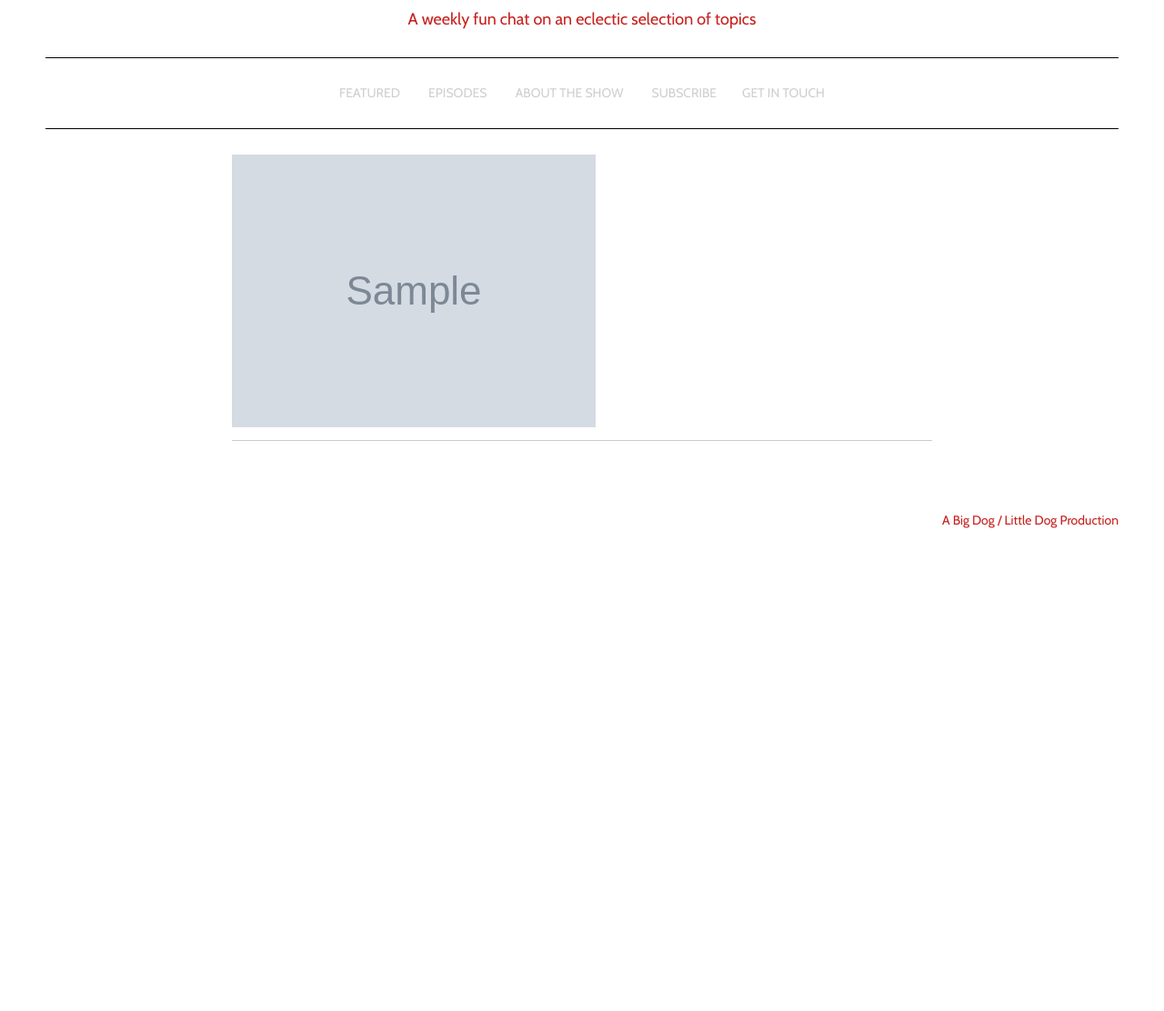
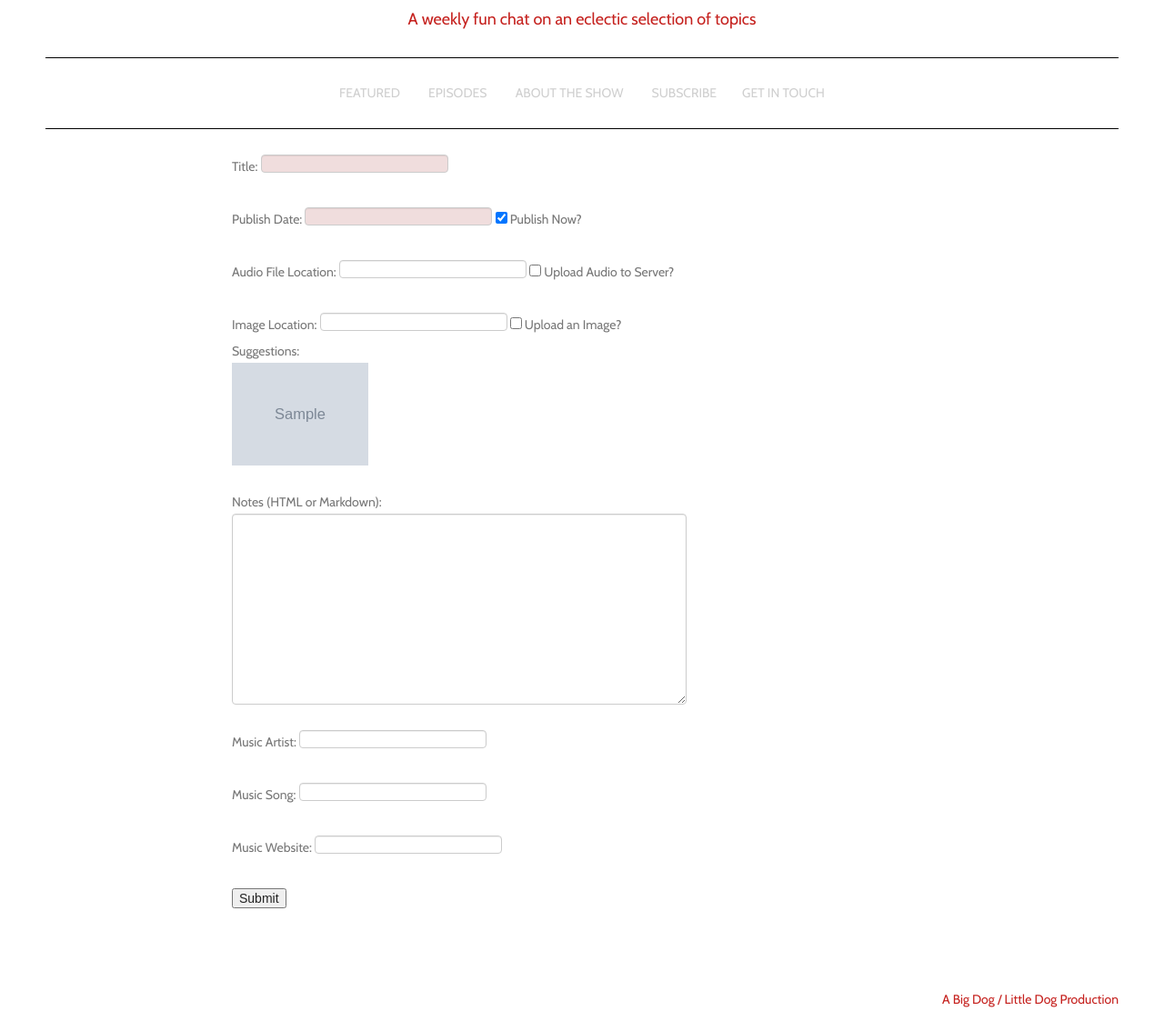
Before and after one commit to tsdobbs/encyclopedia_brunch, a Flask app: template templates/submit.html in a window 1280 px wide. Shown: the part 370-1482 px from the top of the page at 91% size. Before the commit the page ends 951 px from the top, so only its background shows below. Run offline with Flask 2, Linux system fonts and the light colour scheme; tables that the repository leaves empty hold one stand-in row (values such as "Sample post"); the template is opened without the code that fills it: values that come from a table or form of the project are taken from there, most other values are stand-ins (such as "Sample title", 1, 10 or a date in 2020); grey boxes marked "Sample" are stand-in pictures; some libraries are stand-ins or nearby versions.

Commit message:
Added ability to translate post notes from markdown to HTML. Defined 'Submit New Episode' form and laid groundwork for display.

```diff
--- a/config.py
+++ b/config.py
@@ -6,3 +6,6 @@ basedir = os.path.abspath(os.path.dirname(__file__))
 #Change 'eb.db' if using a different filename
 SQLALCHEMY_DATABASE_URI = 'sqlite:///' + os.path.join(basedir, 'eb.db')
 SQLALCHEMY_MIGRATE_REPO = os.path.join(basedir, 'db_repository')
+
+WTF_CSRF_ENABLED = True
+SECRET_KEY = 'my_secret'
--- /dev/null
+++ b/forms.py
@@ -0,0 +1,16 @@
+from flask.ext.wtf import Form
+from wtforms import StringField, BooleanField, DateTimeField, TextAreaField
+from wtforms.validators import DataRequired
+
+class submit_ep_form(Form):
+    title = StringField('title', validators=[DataRequired()])
+    publish_now = BooleanField('publish_now?', default=True)
+    date = DateTimeField('publish_date',validators=[DataRequired()],format='%Y-%m-%d %H:%M:%S')
+    audio_file_location = StringField('audio_file_location')
+    audio_upload = BooleanField('upload_audio_to_server?', default=False)
+    image = StringField('image')
+    image_upload = BooleanField('upload_an_image?', default=False)
+    notes = TextAreaField('notes')
+    music_artist = StringField('music_artist')
+    music_song = StringField('music_song')
+    music_website = StringField('music_website')
--- a/models.py
+++ b/models.py
@@ -27,7 +27,7 @@ class post(db.Model):
 	def __repr__(self):
 		return '<%r>' % (self.title)
 
-# All music used in episodes should include attribution. This is stored in a seperate table to allow easier searching
+# All music used in episodes should include attribution. This is stored in a separate table to allow easier searching
 # This table is connected to the post table via the music_link_table
 # This table is connected to the post table via the music_link_table
 class music(db.Model):
--- a/run.py
+++ b/run.py
@@ -1,4 +1,4 @@
 #!flask/bin/python
-# run.py - Calls the __init__.py function (which runs al other required code), then starts the Flask server
+# run.py - Calls the __init__.py function (which runs all other required code), then starts the Flask server
 from __init__ import app
-app.run(debug=True)
+app.run(debug=False)
--- a/templates/posts.html
+++ b/templates/posts.html
@@ -14,7 +14,7 @@
 		</div>
 	</div>
 	<div class = 'post-body'>
-		<p>{{post.notes|safe}}</p>
+		{{post.html_notes|safe}}
 	</div>
 	{% if post.audio_file_location %}
 	<div class = 'audio-player'>
--- a/templates/submit.html
+++ b/templates/submit.html
@@ -1,9 +1,23 @@
 {% extends 'layout.html' %}
 {% block content %}
 
-{% for image in images %}
-<img src="{{image}}">
-<hr>
-{% endfor %}
+<form action="" method="post" name="submit_ep">
+    {{ form.hidden_tag() }}
+    <p>Title: {{ form.title(size=80) }}</p>
+    <p>Publish Date: {{ form.date }} {{ form.publish_now }} Publish Now?</p>
+    <p>Audio File Location: {{ form.audio_file_location }} {{ form.audio_upload }} Upload Audio to Server?</p>
+    <p>Image Location: {{ form.image }} {{ form.image_upload }} Upload an Image?
+            <br> Suggestions:
+            <br> {% if not images %} None {% endif %}
+                {% for image in images %}
+                <img src="{{image}}" style="width: 150px">
+            {% endfor %}</p>
+    <p>Notes (HTML or Markdown):
+        <br>{{ form.notes(rows=10,style="width: 500px;") }}</p>
+    <p>Music Artist: {{ form.music_artist(size=80) }}</p>
+    <p>Music Song: {{ form.music_song(size=80) }}</p>
+    <p>Music Website: {{ form.music_website(size=80) }}</p>
+    <p><input type="submit" value="Submit"></p>
+  </form>
 
 {% endblock %}
--- a/test_helpers.py
+++ b/test_helpers.py
@@ -2,7 +2,7 @@ import unittest
 import os
 from helpers import get_image_selection
 
-class TestHelpers (unittest.TestCase):
+class TestWikipedia (unittest.TestCase):
     """
     Defines the unit test cases for the various helper functions used
     """
```
Also changed, not shown: helpers.py (+13 -1 lines), views.py (+10 -4 lines).
